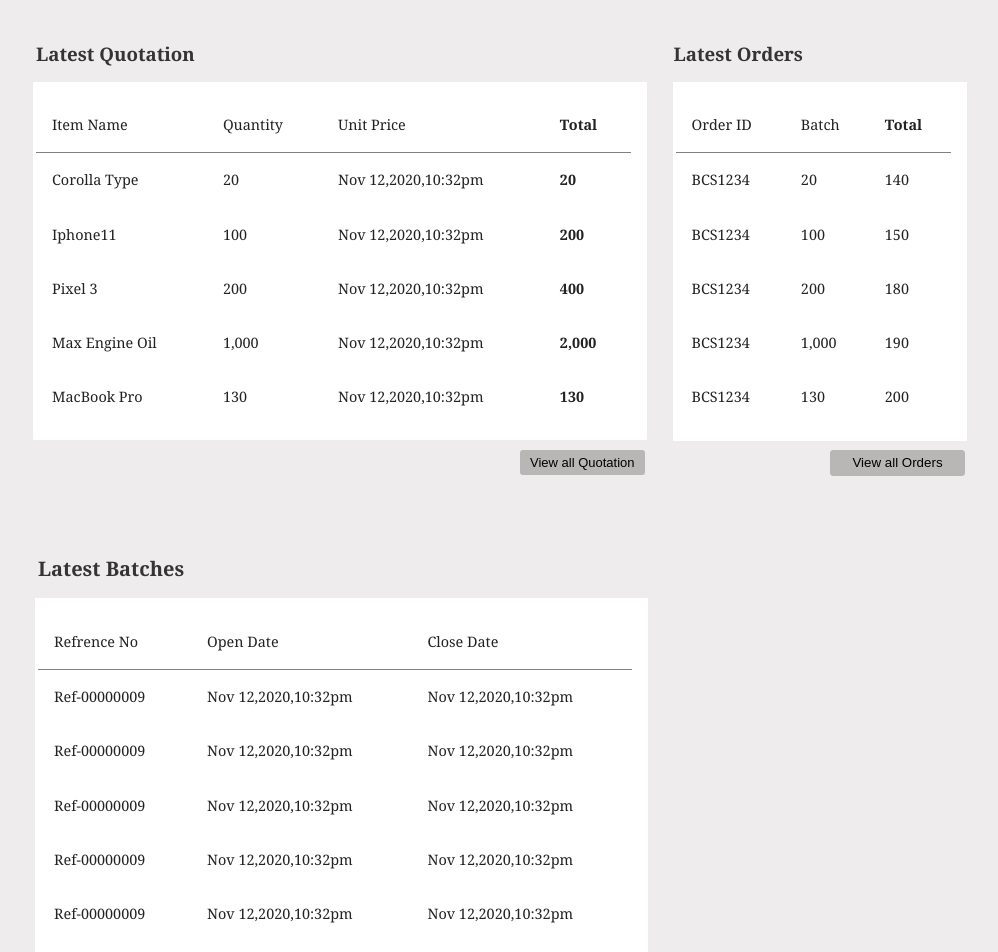
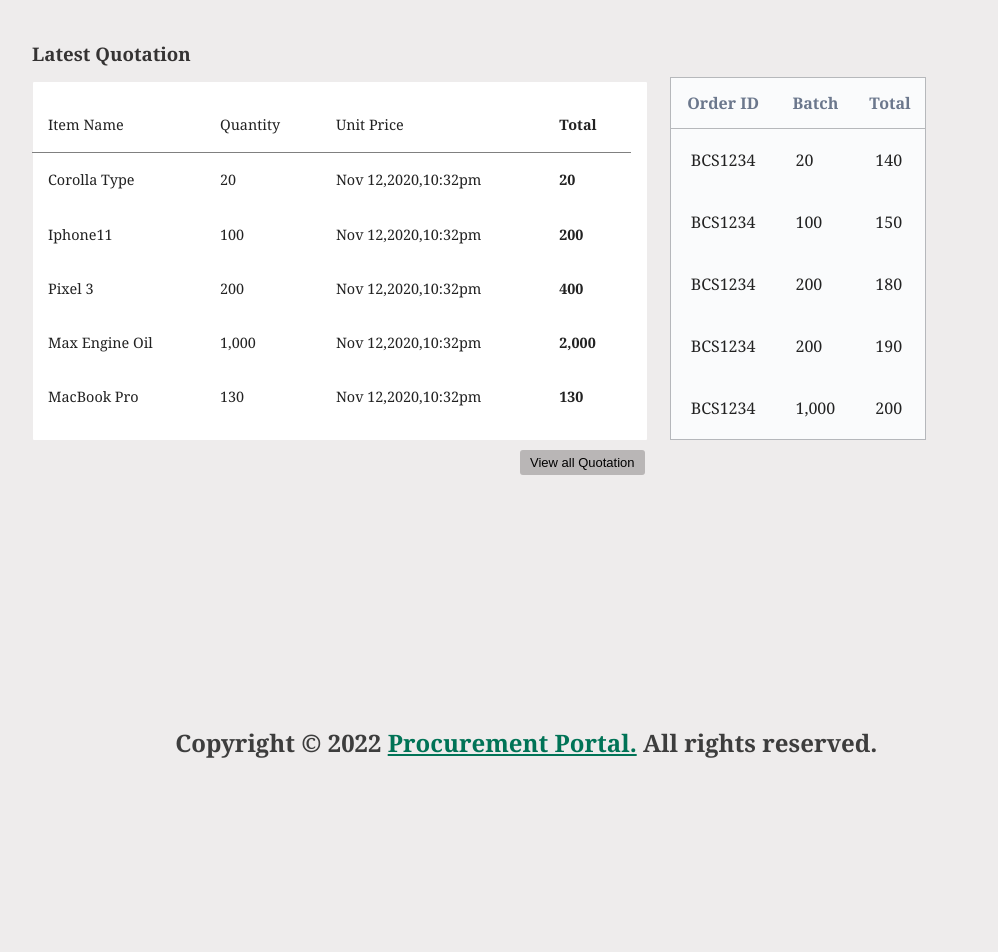
Before and after one commit to Jay-edison/stock-project, a React (Create React App) app in the folder stock-inventory/: page / in a window 1280 px wide. Shown: the part 840-1792 px from the top of the page, without its empty margins (249-1247 px from the left). After the commit the page ends 1620 px from the top, so only its background shows below. Built offline with nearby package versions, Linux system fonts and the light colour scheme.

Commit message:
bug-fixes

```diff
--- a/stock-inventory/src/App.css
+++ b/stock-inventory/src/App.css
@@ -407,7 +407,43 @@ span {
   padding-right: 0.75rem;
   padding-left: 0.75rem;
   flex: 0 0 50%;
-  width: 100%;
+  /* width: 100%; */
+}
+
+.order-batches {
+  padding: 0 10%;
+  margin-top: 7.1rem;
+  padding-left: 0.7rem;
+  /* margin: 40px 10rem; */
+  white-space: nowrap;
+}
+
+.order-batch-table {
+  border: 1px solid #b5b7bb;
+  border-radius: 3px;
+  width: 100%;
+  border-collapse: collapse;
+  background-color: #FAFBFC;
+}
+
+.order-batch-table thead  tr {
+  border: 1px solid #b6b8bb;
+  /* padding: 20px; */
+}
+
+
+.order-batch-table thead  tr th{
+  font-size: 1rem;
+  color: #6B778C;
+  font-weight: 600;
+  padding: 14px;
+}
+
+
+.order-batch-table tbody tr td {
+  font-size: 1rem;
+  /* padding-left: 2.5rem; */
+  padding: 20px;
 }
 
 .transfer-grids {
@@ -416,12 +452,6 @@ span {
   padding-right: 0.8rem;
   padding-left: 13px;
 }
-
-/* .online-grids { */
-/* margin-top: -4rem; */
-/* width: 200%; */
-
-
 
 .date-grid {
   margin-top: 2rem;
@@ -437,8 +467,8 @@ span {
 }
 
 .options {
-  /* margin-bottom: 10px; */
-  margin-left: 20rem;
+  margin-bottom: 90px;
+  /* margin-left: 20rem; */
 }
 
 .options-inner {
@@ -448,14 +478,22 @@ span {
   padding: 1rem 0.8rem;
   white-space: nowrap;
   margin-left: -20.7rem;
-  margin-top: 1rem;
-}
-
-.options-header {
-  height: 20px;
-  font-size: 1rem;
-  font-weight: 400;
-  color: rgba(9, 30, 66, 0.95);
+  margin-top: -4rem;
+}
+
+
+.records-cont {
+  /* margin: 2rem 2rem; */
+
+
+  display: flex;
+  /* justify-content: flex-start; */
+  /* align-items: flex-start; */
+  padding: 1rem 0.8rem;
+  white-space: nowrap;
+  /* margin-left: -20.7rem; */
+  /* margin-top: -4rem; */
+
 }
 
 .card {
@@ -494,7 +532,7 @@ span {
 .card-body {
   padding: 1rem;
   color: rgb(53, 51, 51);
-  margin-left: -13px;
+  margin-left: -17px;
 }
 
 table {
@@ -675,6 +713,7 @@ form {
 .inner-header-text {
   font-size: 17px;
   font-family: Georgia, "Times New Roman", Times, serif;
+  /* margin-top: 20px; */
 }
 
 .item-btn {
@@ -718,6 +757,7 @@ form {
 }
 
 .my-select {
+  margin-top: 7px;
   height: 40px;
   width: 95%;
   font-size: 15px;
@@ -1218,11 +1258,68 @@ input[type="radio"] {
 }
 
 .round {
+  /* position: absolute; */
   position: relative;
-}
+  /* z-index: 1; */
+}
+
+.round-bt {
+  cursor: pointer;
+  height: 28px;
+  left: 0;
+}
+
+.round-bt label {
+  /* background-color: rgb(221, 82, 82); */
+  border: 1px solid #ccc;
+  border-radius: 50%;
+  cursor: pointer;
+  height: 28px;
+  left: 0;
+  /* position: absolute; */
+  top: -15px;
+  margin-top: -1.2rem;
+  width: 28px;
+}
+
+
+.round-bt input[type="checkbox"] {
+  visibility: hidden;
+}
+
+.round-bt input[type="checkbox"]:checked + label {
+  background-color: #66bb6a;
+  border-color: #66bb6a;
+
+}
+
+.round-bt input[type="checkbox"]:checked + label:after {
+  opacity: 1;
+
+}
+
+.round-bt label:after {
+  border: 2px solid rgb(236, 231, 231);
+  border-top: none;
+  border-right: none;
+  content: "";
+  height: 6px;
+  /* left: 7px; */
+  margin-left: 0.3rem;
+  margin-top: 0.4rem;
+  /* padding-left: 1rem; */
+  opacity: 0;
+  /* position: absolute; */
+  top: 8px;
+  z-index: -1;
+  transform: rotate(-45deg);
+  width: 12px;
+}
+
+
 
 .round label {
-  background-color: #fff;
+  background-color: rgb(221, 82, 82);
   border: 1px solid #ccc;
   border-radius: 50%;
   cursor: pointer;
@@ -1557,7 +1654,7 @@ label {
 .table-container {
   padding: 0 10%;
   margin-top: 2rem;
-  padding-left: 0.1rem;
+  padding-left: 0.7rem;
   /* margin: 40px 10rem; */
   white-space: nowrap;
 
--- a/stock-inventory/src/pages/home.js
+++ b/stock-inventory/src/pages/home.js
@@ -292,110 +292,64 @@ const Home = () => {
           </div>
         </div>
 
-              <div className="recent-grid">
-                <div className="projects">
-                  <div className="card-header">
-                    <h3>Latest Orders</h3>
-                  </div>
-                  <div className="order-section">
-                    <div className="card-body">
-                      <table>
+        <div className="order-batches">
+          <table className="order-batch-table">
             <thead>
               <tr>
-                            <td>Order ID</td>
-                            <td>Batch</td>
-                            {/* <!-- <td>Unit Price</td> --> */}
-                            <td><strong>Total</strong></td>
+                <th>Order ID</th>
+                <th>Batch</th>
+                <th>Total</th>
               </tr>
             </thead>
             <tbody>
               <tr>
                 <td>BCS1234</td>
                 <td>20</td>
-                            {/* <!-- <td>20</td> --> */}
                 <td>140</td>
               </tr>
+            </tbody>
+            <tbody>
               <tr>
                 <td>BCS1234</td>
                 <td>100</td>
-                            {/* <!-- <td>100</td> --> */}
                 <td>150</td>
               </tr>
+            </tbody>
+            <tbody>
               <tr>
                 <td>BCS1234</td>
                 <td>200</td>
-                            {/* <!-- <td>200</td> --> */}
                 <td>180</td>
               </tr>
+            </tbody>
+            <tbody>
+              <tr>
+                <td>BCS1234</td>
+                <td>200</td>
+                <td>190</td>
+              </tr>
+            </tbody>
+            <tbody>
               <tr>
                 <td>BCS1234</td>
                 <td>1,000</td>
-                            {/* <!-- <td>1,000</td> --> */}
-                            <td>190</td>
-                          </tr>
-                          <tr>
-                            <td>BCS1234</td>
-                            <td>130</td>
-                            {/* <!-- <td>130</td> --> */}
                 <td>200</td>
               </tr>
             </tbody>
           </table>
         </div>
-                  </div>
-                </div>
-                <button className="order-btn">View all Orders</button>
-              </div>
+
+        <div>
+          <table>
+
+          </table>
+
         </div>
 
-            <div className="recent-grid">
-              <div className="projects">
-                <div className="card-header">
-                  <h4>Latest Batches</h4>
+
+
       </div>
-                <div className="block">
-                  <div className="card-body">
-                    <table>
-                      <thead>
-                        <tr>
-                          <td>Refrence No</td>
-                          <td>Open Date</td>
-                          <td>Close Date</td>
-                        </tr>
-                      </thead>
-                      <tbody>
-                        <tr>
-                          <td>Ref-00000009</td>
-                          <td>Nov 12,2020,10:32pm</td>
-                          <td>Nov 12,2020,10:32pm</td>
-                        </tr>
-                        <tr>
-                          <td>Ref-00000009</td>
-                          <td>Nov 12,2020,10:32pm</td>
-                          <td>Nov 12,2020,10:32pm</td>
-                        </tr>
-                        <tr>
-                          <td>Ref-00000009</td>
-                          <td>Nov 12,2020,10:32pm</td>
-                          <td>Nov 12,2020,10:32pm</td>
-                        </tr>
-                        <tr>
-                          <td>Ref-00000009</td>
-                          <td>Nov 12,2020,10:32pm</td>
-                          <td>Nov 12,2020,10:32pm</td>
-                        </tr>
-                        <tr>
-                          <td>Ref-00000009</td>
-                          <td>Nov 12,2020,10:32pm</td>
-                          <td>Nov 12,2020,10:32pm</td>
-                        </tr>
-                      </tbody>
-                    </table>
-                  </div>
-                </div>
-              </div>
-              <button className="btn-grey">View all Batches</button>
-            </div>
+
 
 
 
--- a/stock-inventory/src/pages/settings.js
+++ b/stock-inventory/src/pages/settings.js
@@ -43,15 +43,11 @@ const Settings = () => {
                             <tr>
                                 <td data-label="Category Name">AUTO PAINT MATERIALS</td>
                                 <td>#</td>
-
-
-
                             </tr>
                             <tr>
                                 <td>AUTO SPARES</td>
                                 {/* <td><img className="category-img" src={require("./asset/images/edit down.svg").default} alt="edit"></img></td> */}
                                 <td>#</td>
-
                             </tr>
                         </tbody>
                     </table>
--- a/stock-inventory/src/pages/stock.js
+++ b/stock-inventory/src/pages/stock.js
@@ -89,8 +89,6 @@ const Stock = () => {
                                 {/* <td data-label="Action">1</td> */}
                                 <img className="img-check" src={require("./asset/images/Page 1.svg").default} alt="marker"></img>
                                 <img className="img-check" src={require("./asset/images/Page 1.svg").default} alt="marker"></img>
-
-
                             </tr>
                         </tbody>
 
--- a/stock-inventory/src/pages/vendor_management.js
+++ b/stock-inventory/src/pages/vendor_management.js
@@ -66,15 +66,9 @@ const VendorManagement = () => {
                     <div className="select-record">
                         <div className="options">
                             <div className="options-inner">
-                                <p className="options-header">Records per page</p>
-
-                                <input type="number" className="numb" id="quantity" name="quantity" placeholder="100"></input>
+                            </div>
 
 
-                                <div className="records-search">
-                                    <button className="goto-btn"> Go To</button>
-                                </div>
-                            </div>
                             {
                                 checkallBool ? (
                                     <div className="side-option">
@@ -88,6 +82,7 @@ const VendorManagement = () => {
                             }
 
                         </div>
+
                         <div className="transfer">
                             <div className="online-body">
                                 <table>
@@ -107,7 +102,7 @@ const VendorManagement = () => {
                                     <tbody>
                                         <tr>
                                             <td>
-                                                <div className="round">
+                                                <div className="round-bt">
                                                     <input type="checkbox" defaultChecked={checkbox_1} onClick={handleCheckBox} id="checkbox" />
                                                     <label htmlFor="checkbox"></label>
                                                 </div>
@@ -121,11 +116,13 @@ const VendorManagement = () => {
                                             <td><img className="req-img" src={require("./asset/images/Approved.svg").default} alt="Approved" /></td>
                                             <img className="img-check" src={require("./asset/images/Page 1.svg").default} alt="marker"></img>
                                             <img className="img-check" src={require("./asset/images/Page 1.svg").default} alt="marker"></img>
+
+
                                         </tr>
 
                                         <tr>
                                             <td>
-                                                <div className="round">
+                                                <div className="round-bt">
                                                     <input type="checkbox" disabled id="checkbox-2" />
                                                     <label htmlFor="checkbox-2"></label>
                                                 </div>
```
Lines whose indentation alone changed are shown as unchanged.
